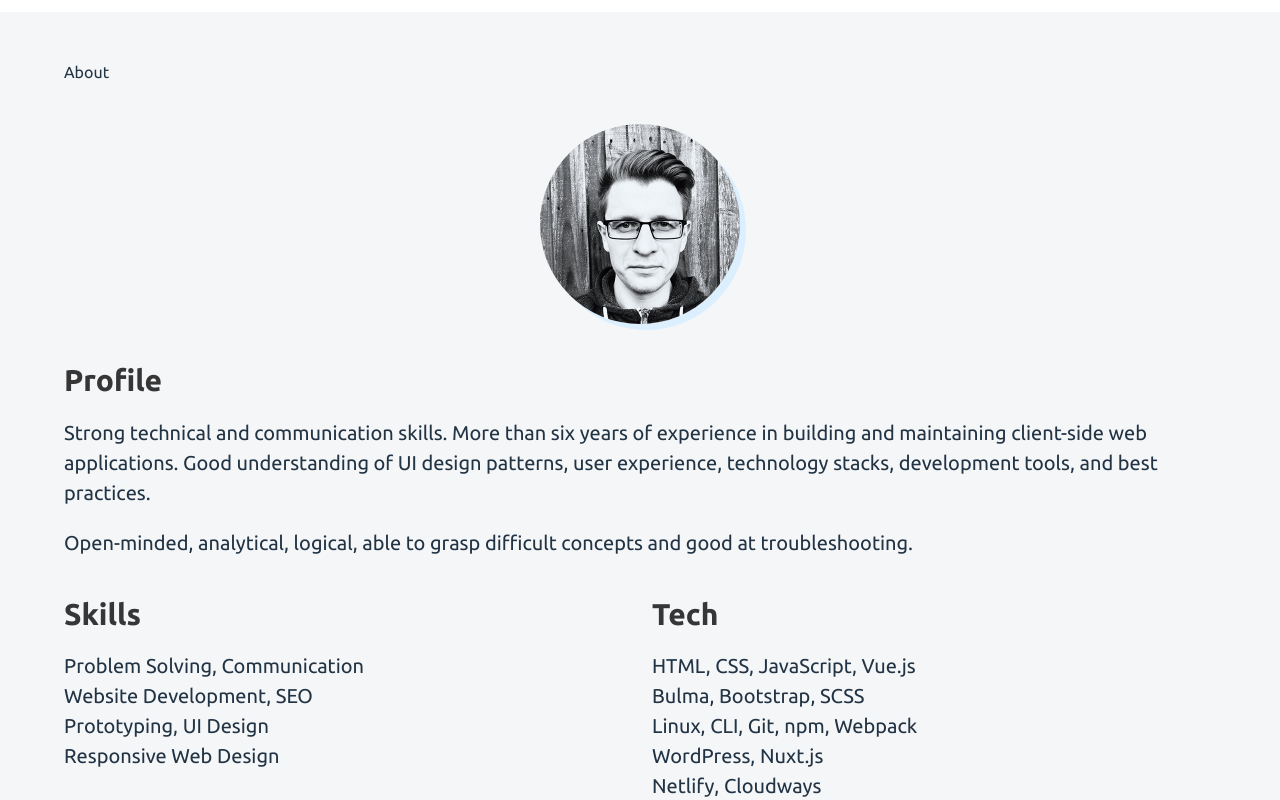
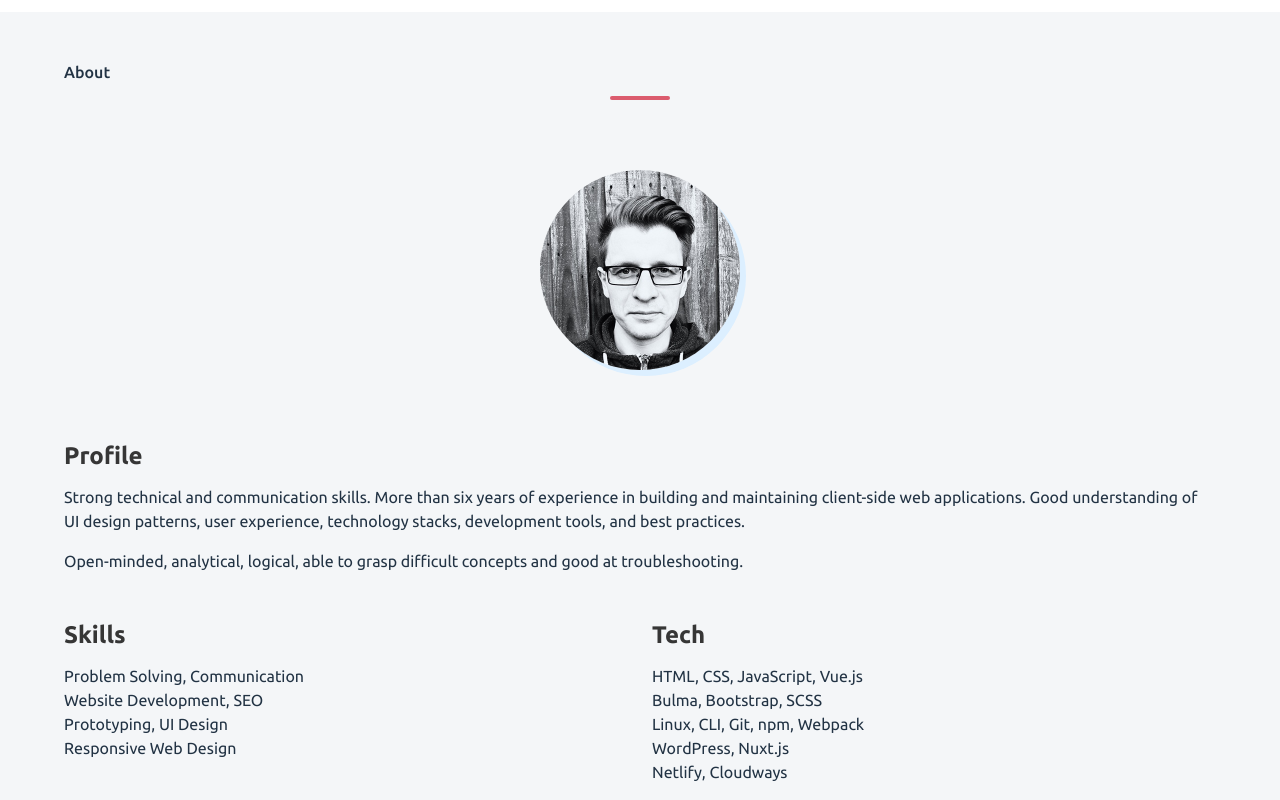
Before and after one commit to dzvilius/vilius-website, a Nuxt app: page / in a window 1280 px wide. Shown: the part 760-1560 px from the top of the page. Built offline with nearby package versions, Linux system fonts and the light colour scheme.

Commit message:
style about section

```diff
--- a/components/About.vue
+++ b/components/About.vue
@@ -1,19 +1,20 @@
 <template>
   <section class="section AboutSection" id="About">
     <div class="container">
-      <h2 class="is-size-2 has-text-centered">About</h2>
-      <div class="content is-medium Profile">
+      <h2 class="is-size-3 has-text-centered AboutSection__Title">About</h2>
+      <div class="TitleLine"></div>
+      <div class="content Profile">
         <figure class="image is-200x200 ProfileImage">
           <img src="images/me.jpg" class="is-rounded" alt="Vilius Dzemyda">
         </figure>
-        <h3 class="is-uppercase">Profile</h3>
+        <h3 class="is-uppercase is-size-5">Profile</h3>
         <p>Strong technical and communication skills. More than six years of experience in building and maintaining client-side web applications. Good understanding of UI design patterns, user experience, technology stacks, development tools, and best practices.</p>
         <p>Open-minded, analytical, logical, able to grasp difficult concepts and good at troubleshooting.</p>
       </div>
       <div class="columns is-tablet">
         <div class="column is-half-tablet">
-          <div class="content is-medium">
-            <h3 class="is-uppercase">Skills</h3>
+          <div class="content">
+            <h3 class="is-uppercase is-size-5">Skills</h3>
             <p>
               Problem Solving, Communication
               <br>Website Development, SEO
@@ -23,8 +24,8 @@
           </div>
         </div>
         <div class="column is-half-tablet">
-          <div class="content is-medium">
-            <h3 class="is-uppercase">Tech</h3>
+          <div class="content">
+            <h3 class="is-uppercase is-size-5">Tech</h3>
             <p>
               HTML, CSS, JavaScript, Vue.js
               <br>Bulma, Bootstrap, SCSS
@@ -46,19 +47,32 @@
   background: #f4f6f8;
 }
 
+.AboutSection__Title {
+  color: $color-one;
+  font-weight: 500;
+}
+
+.TitleLine {
+  background: #db5c6e;
+  margin: 12px auto;
+  border-radius: 4px;
+  height: 4px;
+  width: 60px;
+}
+
 .Profile {
-  margin-top: 2.5rem;
-  margin-bottom: 2.5rem;
+  margin-top: 110px;
+  margin-bottom: 48px;
 }
 
 .ProfileImage {
   margin-right: auto;
   margin-left: auto;
-  margin-bottom: 142px;
+  position: relative;
+  top: -40px;
 
   img {
     box-shadow: 6px 6px 0px #dcefff;
-    display: blox;
   }
 }
 </style>
```
